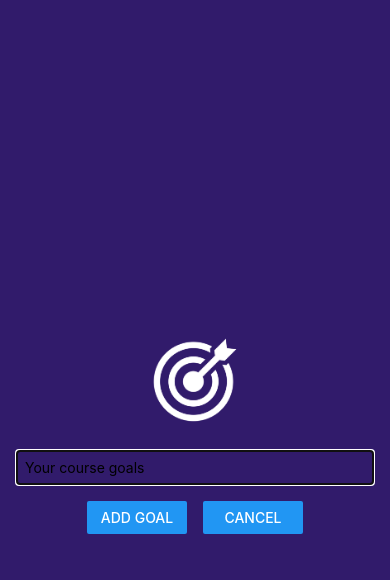
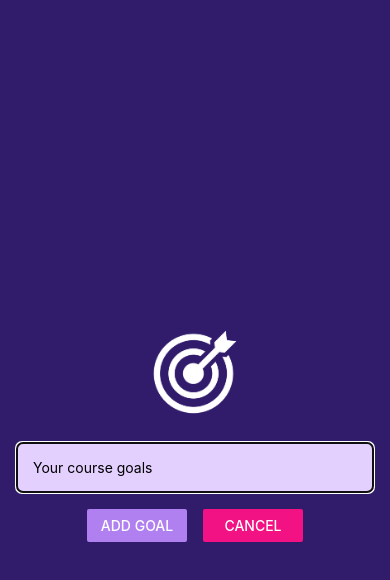
Before and after one commit to gks-96/RNCourse, a React Native app: screen / in a window 390 px wide. Both pictures are taken after a click on the button "ADD NEW GOAL". Shown: the top 580 px of the page. Built offline with nearby package versions, Linux system fonts and the light colour scheme.

Commit message:
app minor modifications and finishing

```diff
--- a/App.js
+++ b/App.js
@@ -3,6 +3,8 @@
 import GoalItem from "./components/GoalItem";
 import GoalInput from "./components/GoalInput";
 import { useState } from "react";
+import {StatusBar} from 'expo-status-bar'
+
 // custom component - good practice to start with capital
 export default function App() {
   const [courseGoals, setCourseGoals] = useState([]);
@@ -37,6 +39,8 @@
     endAddGoalHandler();
   }
   return (
+    <>
+    <StatusBar style = 'light' />
     <View style={styles.appContainer}>
       <Button
         title="Add new Goal"
@@ -78,11 +82,13 @@
         />
       </View>
     </View>
+    </>
   );
 }
 // styling
 const styles = StyleSheet.create({
   appContainer: {
+    backgroundColor: "#A865B5",
     flex: 1,
     padding: 50,
     paddingHorizontal: 16,
--- a/components/GoalInput.js
+++ b/components/GoalInput.js
@@ -47,10 +47,10 @@
             have style property ,  */}
         <View style={styles.buttonContainer}>
           <View style={styles.button}>
-            <Button title="Add Goal" onPress={addGoalHandler} />
+            <Button title="Add Goal" onPress={addGoalHandler} color="#b180f0" />
           </View>
           <View style={styles.button}>
-            <Button title="Cancel" onPress={props.onCancel} />
+            <Button title="Cancel" onPress={props.onCancel} color="#f31283"  />
           </View>
         </View>
       </View>
@@ -70,9 +70,12 @@
   },
   textInput: {
     borderWidth: 1,
-    borderColor: "#cccccc",
+    borderColor: "#e4d0ff",
+    backgroundColor: "#e4d0ff",
     width: "100%",
-    padding: 8,
+    borderRadius:6,
+    padding:16,
+    color:'black'
   },
   buttonContainer: {
     flexDirection: "row",
--- a/components/GoalItem.js
+++ b/components/GoalItem.js
@@ -30,7 +30,7 @@
       borderRadius:6,
       // dashes are not supported in js, therefore instead of background-Color
       // it is backgroundColor
-      backgroundColor:'#5e0acc',
+      backgroundColor:'#E0B0FF',
       color: 'white'
     },
     pressedItem : {
```
